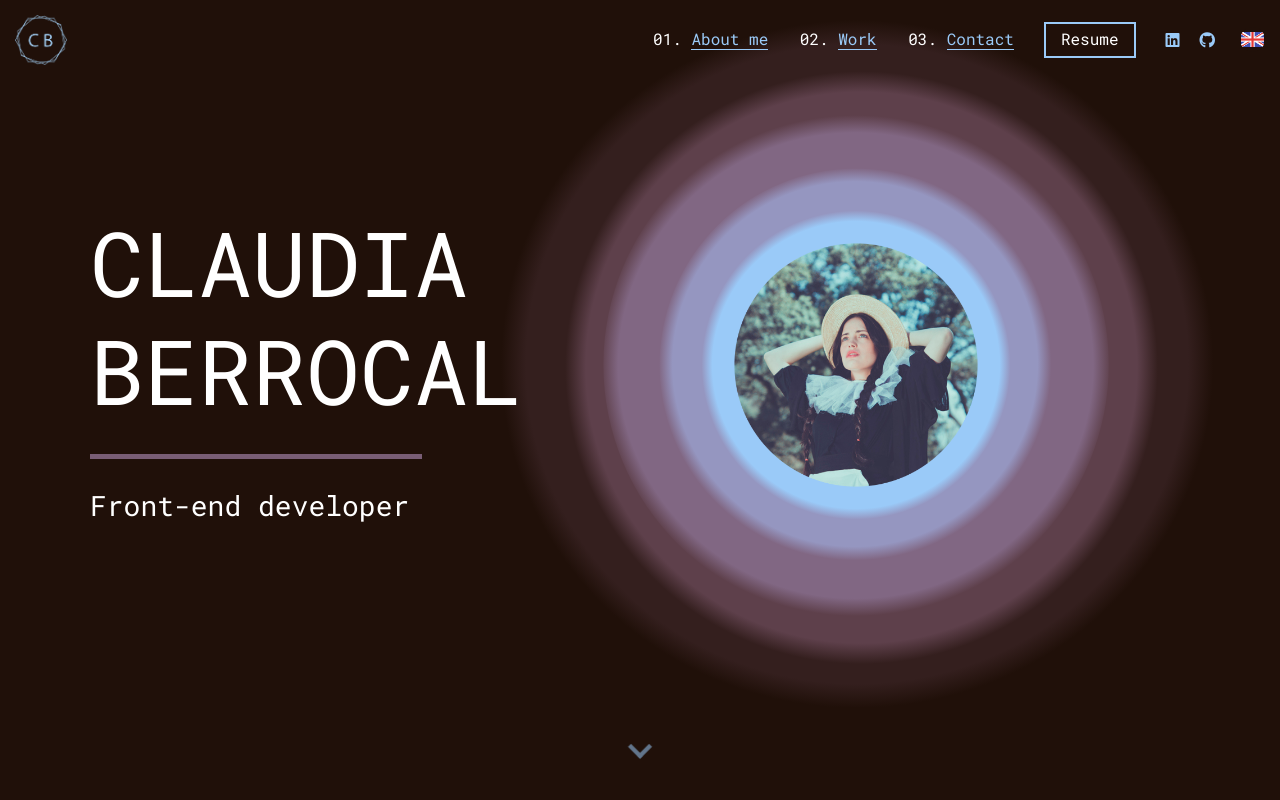
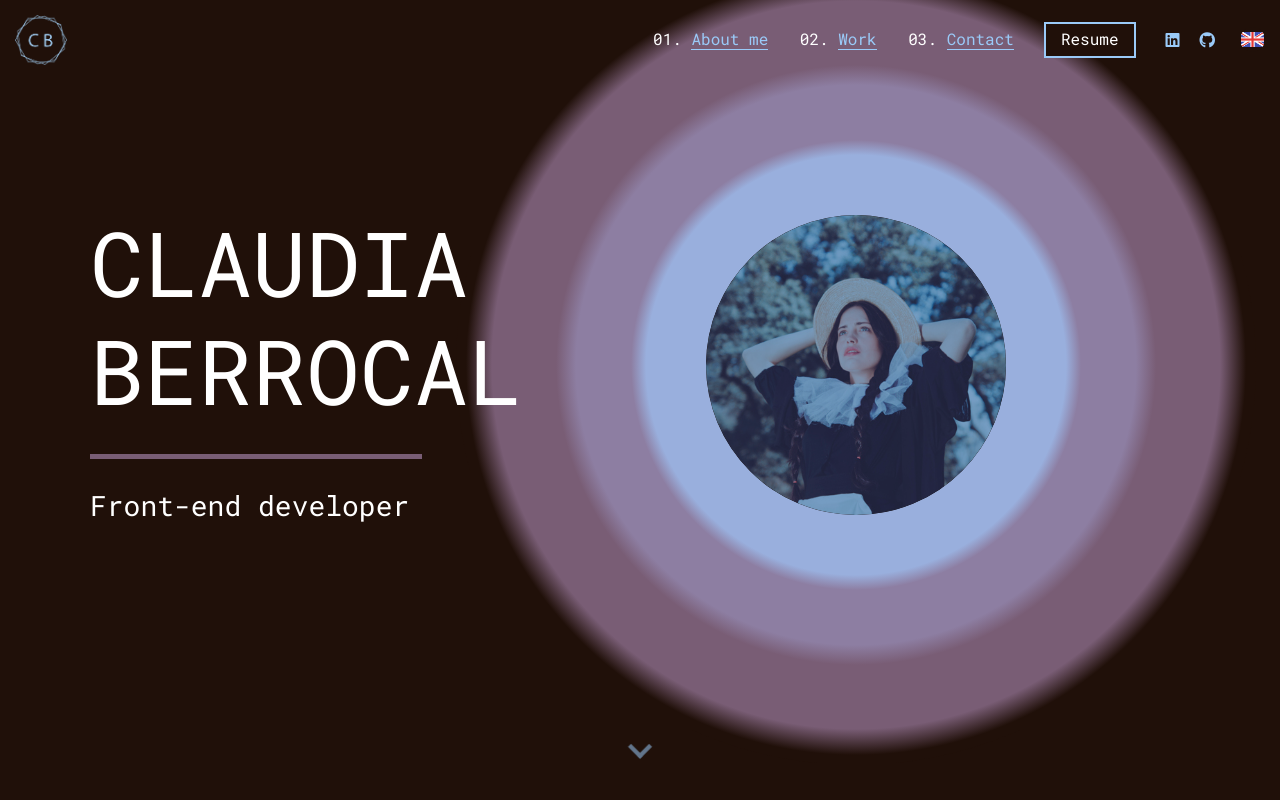
Before and after one commit to claudiabg-c/my-dev-portfolio, an Angular app: page /#/en/home in a window 1280 px wide. Shown: the top 800 px of the page. Built offline with nearby package versions, Linux system fonts and the light colour scheme.

Commit message:
Update header picture and it's css and HTML

```diff
--- a/src/app/components/header/header.component.html
+++ b/src/app/components/header/header.component.html
@@ -4,7 +4,13 @@
         <h3 class="job">{{dataLang.job}}</h3>
     </section>
     <section class="header-img">
-        <img class="header-picture" src="../../../assets/ui/images/header_picture.svg" alt="{{dataLang.header_picture}}">
+        <div class="first-layer">
+            <div class="second-layer">
+                <div class="third-layer">
+                    <img class="header-picture" src="../../../assets/ui/images/header_picture.svg" alt="{{dataLang.header_picture}}">
+                </div>
+            </div>
+        </div>
     </section>
     <a href="#about-me">
         <div class="arrow-down"></div>
--- a/src/app/components/header/header.component.scss
+++ b/src/app/components/header/header.component.scss
@@ -34,9 +34,36 @@
         background-color: $background_color;
         height: 100%;
         top: 0;
-        .header-picture {
-            height: 100%;
-            width: 100%;
+        display: flex;
+        align-items: center;
+        justify-content: center;
+        div {
+            display: flex;
+            align-items: center;
+            justify-content: center;
+            border-radius: 50%;
+        }
+        .first-layer {
+            height: 800px;
+            min-width: 800px;
+            background: radial-gradient(circle 520px, $color_4 70%, $color_3 75%);
+            .second-layer {
+                height: 600px;
+                width: 600px;
+                background: radial-gradient(circle 400px, $color_5 70%, $color_4 75%);
+                .third-layer {
+                    height: 450px;
+                    width: 450px;
+                    background: radial-gradient(circle 300px, $color_7 70%, $color_5 75%);
+                    .header-picture {
+                        height: 300px;
+                        width: 300px;
+                        border-radius: 50%;
+                        mix-blend-mode: multiply;
+                        filter: grayscale(10%);
+                    }
+                }
+            }
         }
     }
     .arrow-down {
```
Also changed, not shown: src/assets/ui/images/header_picture.svg.
